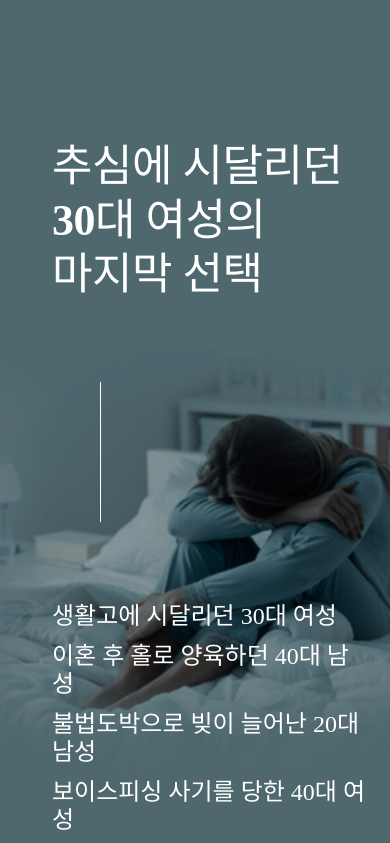
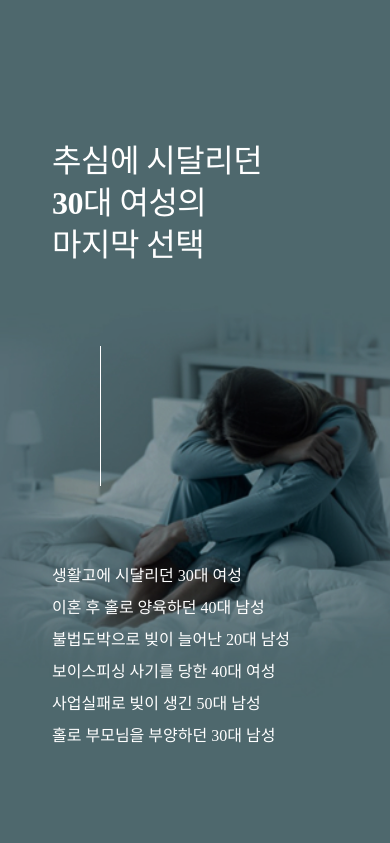
Before and after one commit to keemsune/landing-page, a plain HTML site: page m.index.html in a window 390 px wide. Shown: the top 843 px of the page. Drawn offline with Linux system fonts and the light colour scheme; a web font is replaced by a local one.

Commit message:
Style: Update mobile page styles and fix path issues

```diff
--- a/css/m.style.css
+++ b/css/m.style.css
@@ -96,10 +96,10 @@ section {
     color: #FFF;
     font-feature-settings: 'liga' off, 'clig' off;
     font-family: "Gmarket Sans";
-    font-size: 44px;
+    font-size: 32px;
     font-style: normal;
     font-weight: 550;
-    line-height: 54px; /* 125% */
+    line-height: 42px; /* 125% */
     letter-spacing: -0.5px;
 }
 
@@ -115,10 +115,10 @@ section {
     color: #FFF;
     font-feature-settings: 'liga' off, 'clig' off;
     font-family: "Gmarket Sans";
-    font-size: 24px;
+    font-size: 16px;
     font-style: normal;
     font-weight: 350;
-    line-height: 28px; /* 133.333% */
+    line-height: 20px; /* 133.333% */
     margin-bottom: 12px;
 }
 
--- a/m.index.html
+++ b/m.index.html
@@ -4,8 +4,8 @@
     <meta charset="UTF-8">
     <meta name="viewport" content="width=device-width, initial-scale=1.0">
     <title>랜딩 페이지 - 모바일</title>
-    <link rel="stylesheet" href="/landing-page/css/m.style.css">
-    <script src="/landing-page/js/device-redirect.js"></script>
+    <link rel="stylesheet" href="css/m.style.css">
+    <script src="js/device-redirect.js"></script>
 </head>
 <body>
     <main>
```
